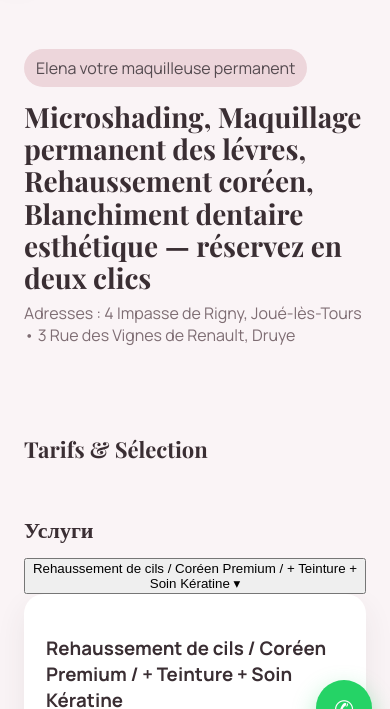
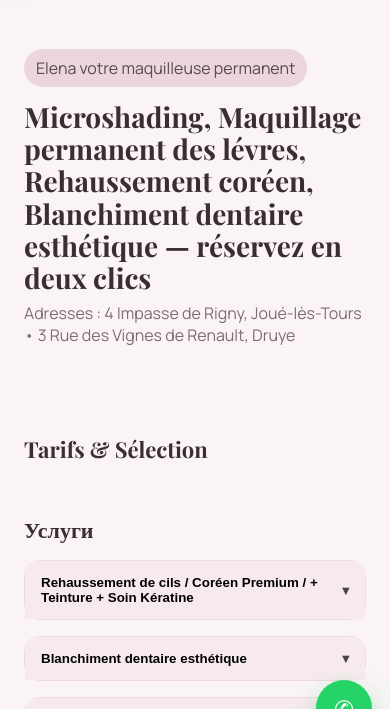
Before and after one commit to elsea10101977/elsea-booking, a website: page index.html in a window 390 px wide. Both pictures are taken after a click on the button 195 px from the left and 666 px from the top of the page. Shown: the part 90-799 px from the top of the page. Drawn offline with nearby package versions, Linux system fonts and the light colour scheme.

Commit message:
Update index.html

```diff
--- a/index.html
+++ b/index.html
@@ -1,5 +1,18 @@
 <!doctype html>
 <html lang="fr">
+<style>
+.group { border:1px solid #f0d9df; border-radius:16px; margin:16px 0; background:#fff; }
+.group-toggle{
+  width:100%; text-align:left; padding:14px 16px; border:0; background:#f7eaee;
+  font-weight:600; border-radius:16px 16px 0 0; display:flex; justify-content:space-between; align-items:center;
+}
+.group-body{ padding:12px 14px; }
+.group[hidden] { display:none; }
+.cards{ display:grid; grid-template-columns:repeat(auto-fit,minmax(260px,1fr)); gap:12px; }
+.card{ background:#fff; border:1px solid #f3e1e6; border-radius:14px; padding:14px; }
+.chev{ opacity:.7; }
+</style>
+
 <head>
   <meta charset="UTF-8" />
   <meta name="viewport" content="width=device-width, initial-scale=1" />
@@ -669,6 +682,17 @@ ${note ? `\nMessage: ${note}\n` : ''}`;
     });
   }
 </script>
+<script>
+document.querySelectorAll('.group-toggle').forEach(btn=>{
+  btn.addEventListener('click',()=>{
+    const wrap = btn.closest('.group');
+    const body = btn.nextElementSibling;
+    const open = btn.getAttribute('aria-expanded') === 'true';
+    btn.setAttribute('aria-expanded', String(!open));
+    body.hidden = open;
+  });
+});
+</script>
 
 </body>
 </html>
```
